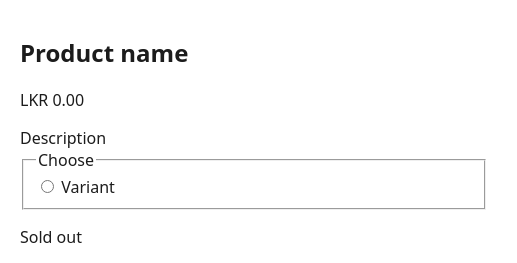
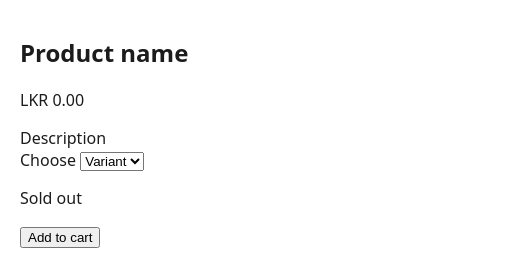
Before and after one commit to Terracode-Tcom/foreststore-html-test, a plain HTML site: page site/product.html in a window 1280 px wide. Shown: the top 263 px of the page, 632-1149 px from the left. Drawn offline with Linux system fonts and the light colour scheme.

Commit message:
Product page: choose the variant with a select (data-fs-variant)

```diff
--- a/site/product.html
+++ b/site/product.html
@@ -14,13 +14,10 @@
         <h1 data-fsd-text="product.name">Product name</h1>
         <p class="price" data-fsd-text="product.price" data-fsd-format="money" data-fs-product-price>LKR 0.00</p>
         <div data-fsd-text="product.description" data-fsd-format="richtext">Description</div>
-        <fieldset>
-          <legend>Choose</legend>
-          <label data-fsd-each="product.variants as v">
-            <input type="radio" name="variant" data-fsd-attr="value:v.id">
-            <span data-fsd-text="v.name">Variant</span>
-          </label>
-        </fieldset>
+        <label for="variant">Choose</label>
+        <select id="variant" data-fs-variant>
+          <option data-fsd-each="product.variants as v" data-fsd-attr="value:v.id" data-fsd-text="v.name">Variant</option>
+        </select>
         <p data-fsd-unless="product.in_stock">Sold out</p>
         <button type="button" data-fsd-if="product.in_stock" data-fs-add-to-cart>Add to cart</button>
       </div>
```
Also changed, not shown: 1 other file.
